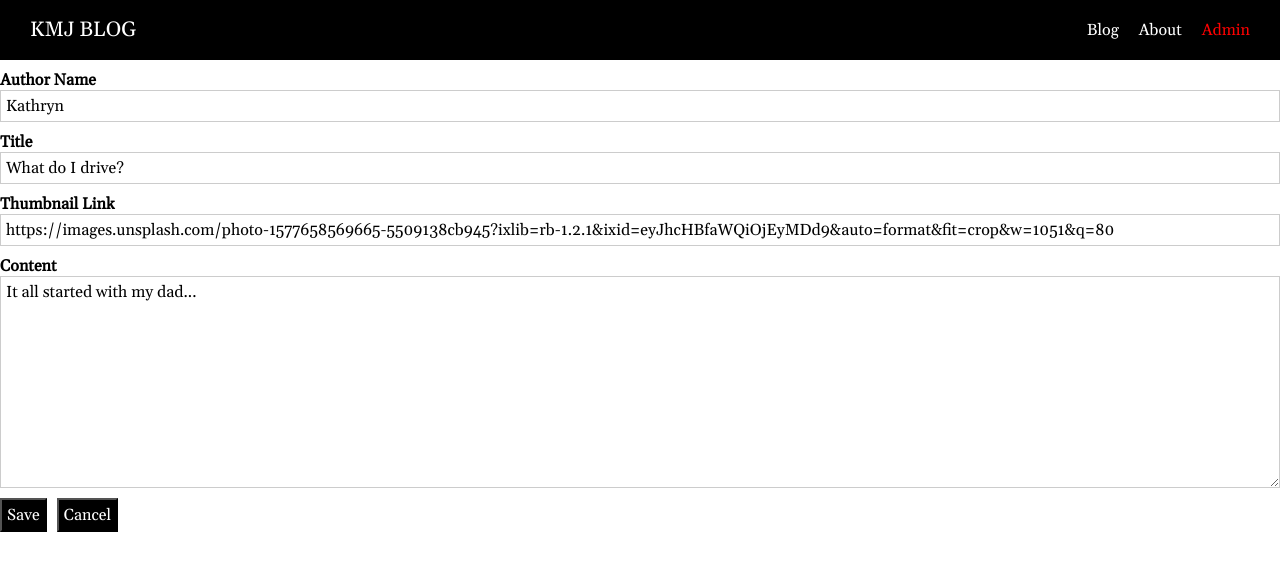
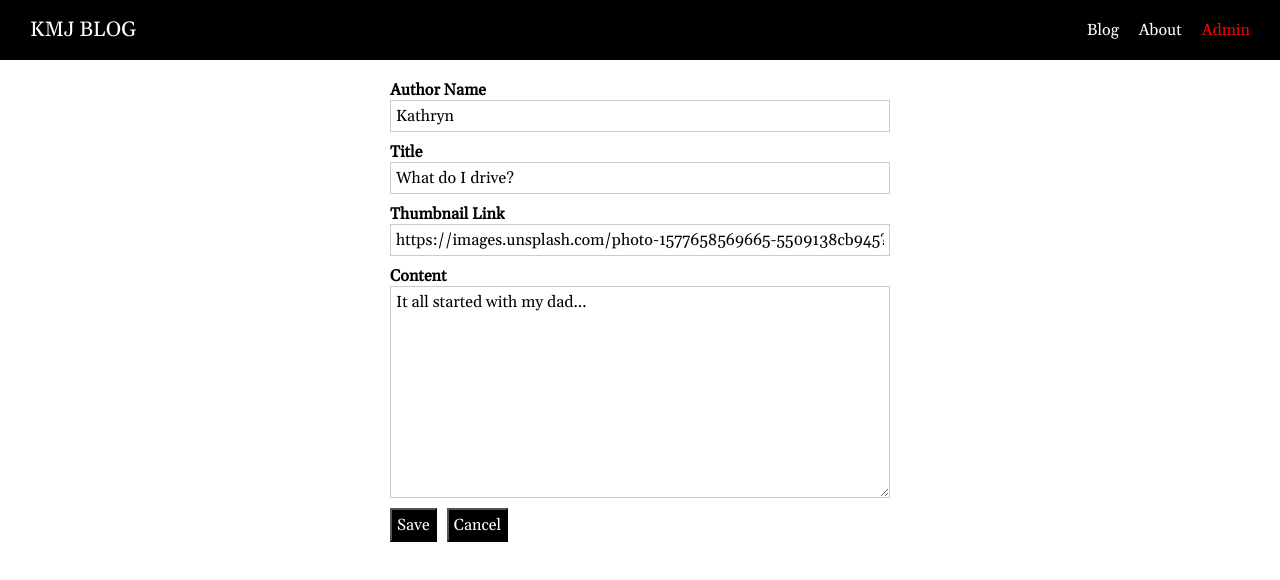
Before and after one commit to Msjamisun/blog, a Nuxt app: page /admin/1 in a window 1280 px wide. Shown: the top 580 px of the page. Built offline with nearby package versions, Linux system fonts and the light colour scheme.

Commit message:
styled admin form

```diff
--- a/pages/admin/_postId/index.vue
+++ b/pages/admin/_postId/index.vue
@@ -1,27 +1,41 @@
 <template>
   <div class="admin-post-page">
     <section class="update-form">
-            <AdminPostForm :post="loadedPost"/>
+      <AdminPostForm :post="loadedPost" />
     </section>
   </div>
 </template>
 
 <script>
-import AdminPostForm from '@/components/admin/AdminPostForm'
+import AdminPostForm from "@/components/admin/AdminPostForm";
 
 export default {
   components: {
     AdminPostForm
   },
-    data () {
+  data() {
     return {
       loadedPost: {
-                author: 'Kathryn',
-                title: 'What do I drive?',
-                content: 'It all started with my dad...',
-                thumbnailLink: 'https://images.unsplash.com/photo-1577658569665-5509138cb945?ixlib=rb-1.2.1&ixid=eyJhcHBfaWQiOjEyMDd9&auto=format&fit=crop&w=1051&q=80'
+        author: "Kathryn",
+        title: "What do I drive?",
+        content: "It all started with my dad...",
+        thumbnailLink:
+          "https://images.unsplash.com/photo-1577658569665-5509138cb945?ixlib=rb-1.2.1&ixid=eyJhcHBfaWQiOjEyMDd9&auto=format&fit=crop&w=1051&q=80"
+      }
+    };
+  }
+};
+</script>
+
+<style scoped>
+.update-form {
+  width: 90%;
+  margin: 20px auto;
+}
+
+@media (min-width: 768px) {
+  .update-form {
+    width: 500px;
   }
 }
-    }
-}
-</script>
+</style>
--- a/pages/admin/index.vue
+++ b/pages/admin/index.vue
@@ -1,6 +1,6 @@
 <template>
   <div class="admin-page">
-      <section class="new-posts">
+      <section class="new-post">
           <button @click="$router.push('/admin/new-post')">Create Post</button>
       </section>
       <section class="exisiting-posts">
@@ -30,7 +30,7 @@ export default {
   padding-bottom: 10px;
 }
 
-.existing-posts h1 {
+.exisiting-posts h1 {
   text-align: center;
 }
 </style>
```
Lines whose indentation alone changed are shown as unchanged.
